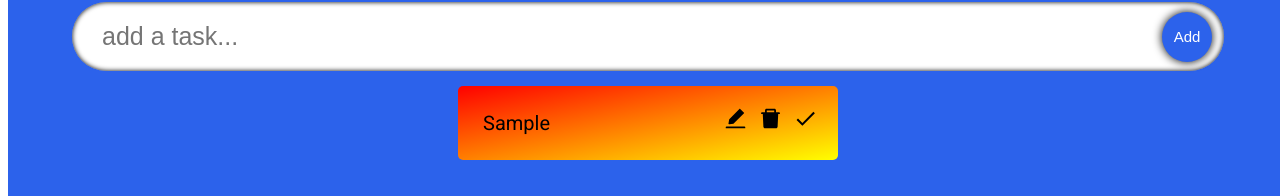
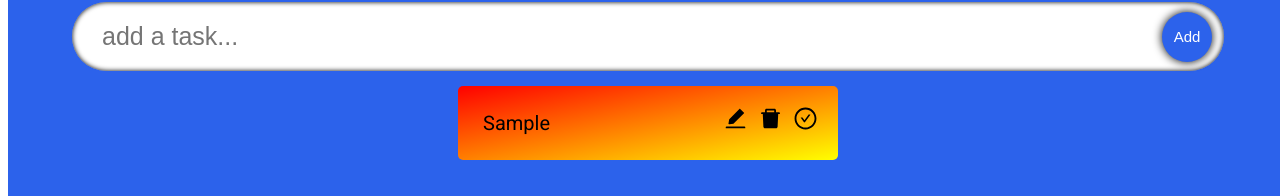
Before and after one commit to leoarthurwall/react-typescript, a React (Create React App) app: page / in a window 1280 px wide. Both pictures are taken after typing "Sample" into the empty fields and a click on the button "Add". Shown: the part 113-309 px from the top of the page. Built offline with nearby package versions, Linux system fonts and the light colour scheme.

Commit message:
changed the icons now for the isDone to circles outline and fill

```diff
--- a/src/components/SingleTodo.tsx
+++ b/src/components/SingleTodo.tsx
@@ -1,7 +1,6 @@
 import React from "react";
 import { Todo } from "../model";
-import { AiFillEdit, AiFillDelete, AiOutlineClose } from "react-icons/ai";
-import { MdDone } from "react-icons/md";
+import { AiFillEdit, AiFillDelete, AiFillCheckCircle, AiOutlineCheckCircle } from "react-icons/ai";
 import "./styles.css";
 
 type Props = {
@@ -36,9 +35,9 @@ const SingleTodo = ({ todo, todos, setTodos }: Props) => {
           <AiFillDelete />
         </span>
         {todo.isDone ? (<span className="icon">
-          <AiOutlineClose onClick={() => handleDone(todo.id)} />
+          <AiFillCheckCircle onClick={() => handleDone(todo.id)} />
         </span>) : (<span className="icon">
-          <MdDone onClick={() => handleDone(todo.id)} />
+          <AiOutlineCheckCircle onClick={() => handleDone(todo.id)} />
         </span>)}
 
 
```
